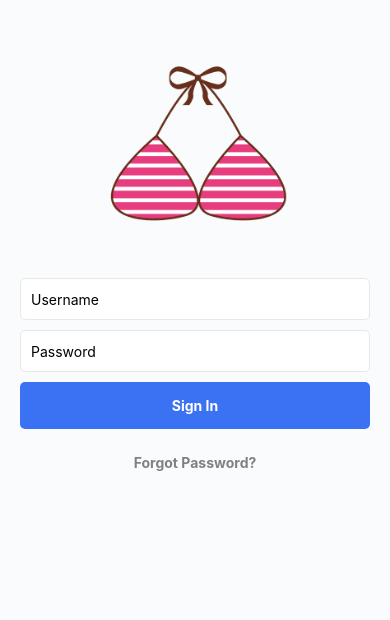
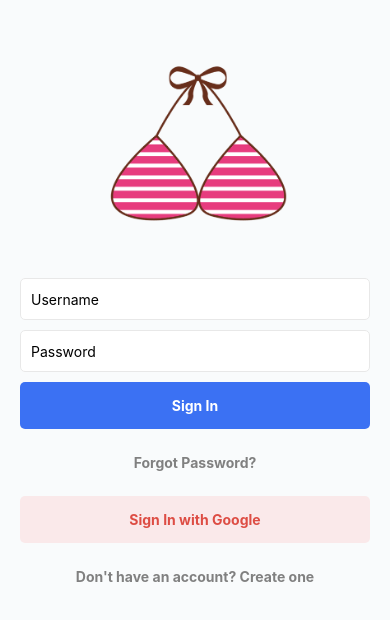
Before and after one commit to khademmilad/D_App, a React Native app in the folder frontend/: screen / in a window 390 px wide. Shown: the top 620 px of the page. Built offline with nearby package versions, Linux system fonts and the light colour scheme.

Commit message:
designed login page component and custom buttons

```diff
--- a/frontend/src/components/CustomButton/CustomButton.js
+++ b/frontend/src/components/CustomButton/CustomButton.js
@@ -1,12 +1,17 @@
 import { View, Text, StyleSheet, Pressable } from 'react-native'
 import React from 'react'
 
-const CustomButton = ({onPress, text, type = "PRIMARY"}) => {
+const CustomButton = ({onPress, text, type = "PRIMARY", bgColor, fgColor}) => {
   return (
     <Pressable
         onPress={onPress}
-        style={[styles.container, styles[`container_${type}`]]}>
-      <Text style={[styles.text, styles[`text_${type}`]]}>{text}</Text>
+        style={[styles.container,
+        styles[`container_${type}`],
+        bgColor ? {backgroundColor: bgColor} : {}
+        ]}>
+      <Text style={[styles.text, styles[`text_${type}`],
+        fgColor ? {color: fgColor} : {}
+      ]}>{text}</Text>
     </Pressable>
   )
 }
--- a/frontend/src/screens/Login/Login.js
+++ b/frontend/src/screens/Login/Login.js
@@ -1,4 +1,4 @@
-import { View, Text, Image, StyleSheet, useWindowDimensions } from 'react-native'
+import { View, Text, Image, StyleSheet, useWindowDimensions, ScrollView } from 'react-native'
 import React, {useState} from 'react'
 import Logo from '../../../assets/images/logo.png'
 import CustomInput from '../../components/CustomInput/CustomInput'
@@ -18,7 +18,17 @@ const Login = () => {
     const onForgotPasswordPressed = () => {
         console.warn("Forgot password")
     }
+
+    const onSignInGoogle = () => {
+      console.warn("Sign in with Google")
+    }
+
+    const onSignUpPress = () => {
+      console.warn("Sign up")
+    }
+
   return (
+    <ScrollView showsVerticalScrollIndicator={false}>
       <View style={styles.root}>
         <Image source={Logo} style={[styles.logo, {height: height * 0.3}]} resizeMode='contain' />
 
@@ -42,7 +52,22 @@ const Login = () => {
           onPress={onForgotPasswordPressed}
           type="TERTIARY"
         />
+
+        <CustomButton
+          text="Sign In with Google"
+          bgColor="#FAE9EA"
+          fgColor="#DD4D44"
+          onPress={onSignInGoogle}
+        />
+
+        <CustomButton
+          text="Don't have an account? Create one"
+          onPress={onSignUpPress}
+          type="TERTIARY"
+        />
+
       </View>
+    </ScrollView>
   )
 }
 
```
Lines whose indentation alone changed are shown as unchanged.
